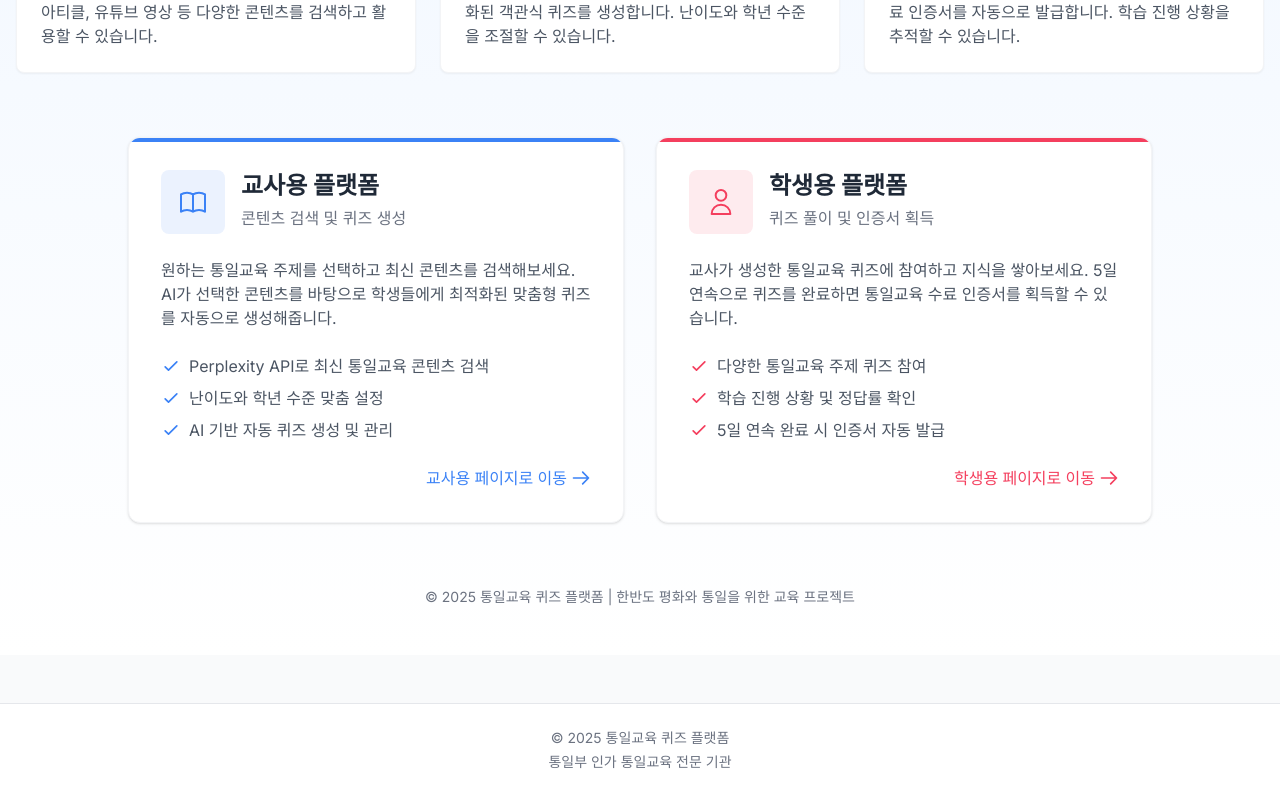
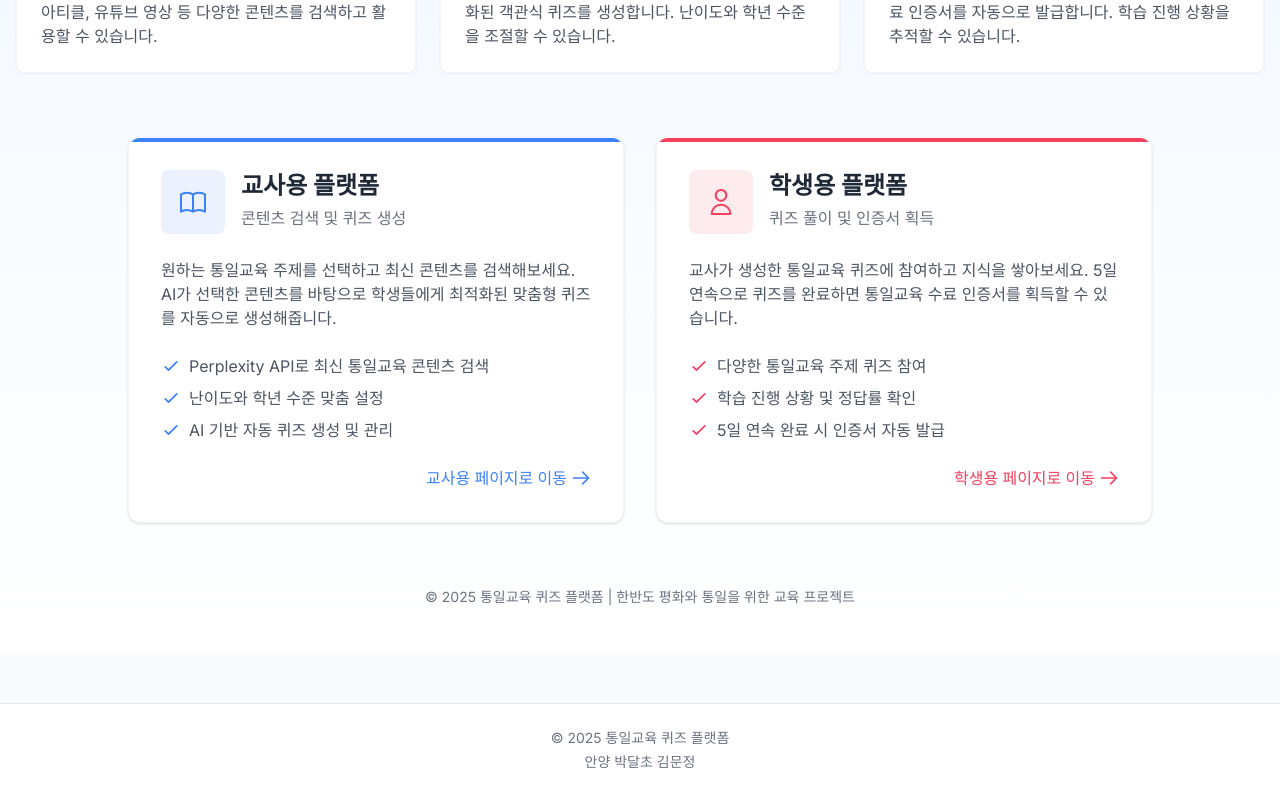
Before and after one commit to reallygood83/unification-edu, a Next.js app: page / in a window 1280 px wide. Shown: the part 422-1218 px from the top of the page. Built offline with nearby package versions, Linux system fonts and the light colour scheme.

Commit message:
푸터 텍스트 변경: '안양 박달초 김문정'으로 수정

```diff
--- a/src/app/layout.tsx
+++ b/src/app/layout.tsx
@@ -25,7 +25,7 @@ export default function RootLayout({
         <footer className="bg-white border-t border-gray-200 py-6">
           <div className="container mx-auto px-4 text-center text-gray-500 text-sm">
             <p>© {new Date().getFullYear()} 통일교육 퀴즈 플랫폼</p>
-            <p className="mt-1">통일부 인가 통일교육 전문 기관</p>
+            <p className="mt-1">안양 박달초 김문정</p>
           </div>
         </footer>
       </body>
```
